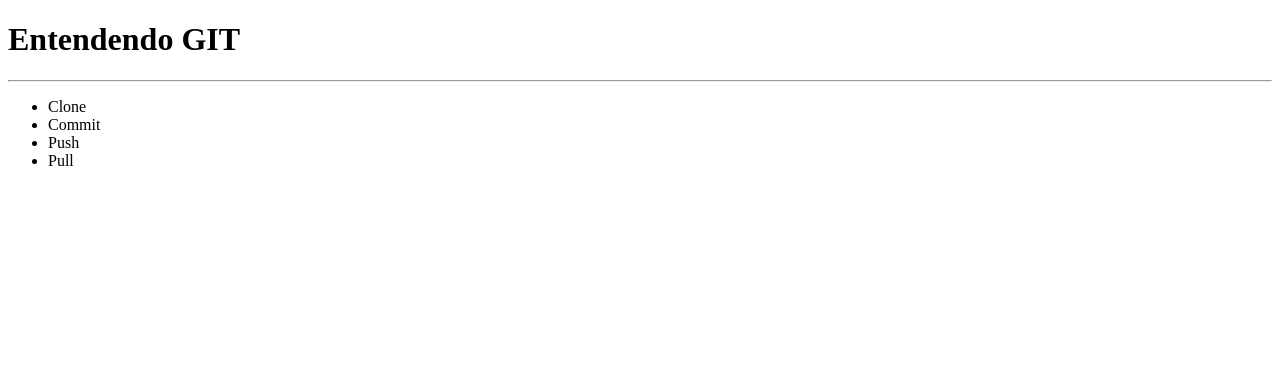
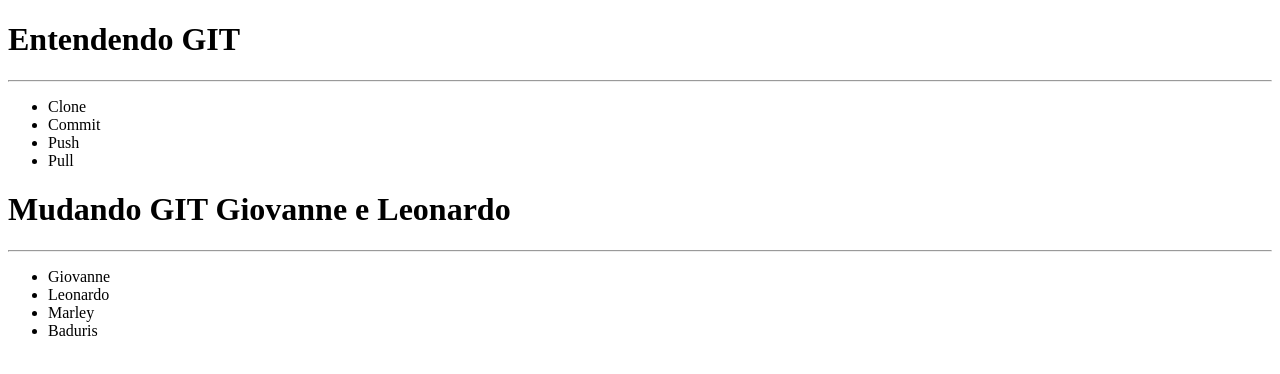
Before and after one commit to BADURIS/aulasegunda1, a plain HTML site: page index.html in a window 1280 px wide. Drawn offline with Linux system fonts and the light colour scheme.

Commit message:
alteração tp

```diff
--- a/index.html
+++ b/index.html
@@ -13,6 +13,18 @@
         <li>Commit</li>
         <li>Push</li>
         <li>Pull</li>
+
+    </ul>
+</hr>
+
+    <h1>Mudando GIT Giovanne e Leonardo</h1>
+    <hr>
+    <ul>
+        <li>Giovanne</li>
+        <li>Leonardo</li>
+        <li>Marley</li>
+        <li>Baduris</li>
+
     </ul>
 </hr>
 </body>
```
